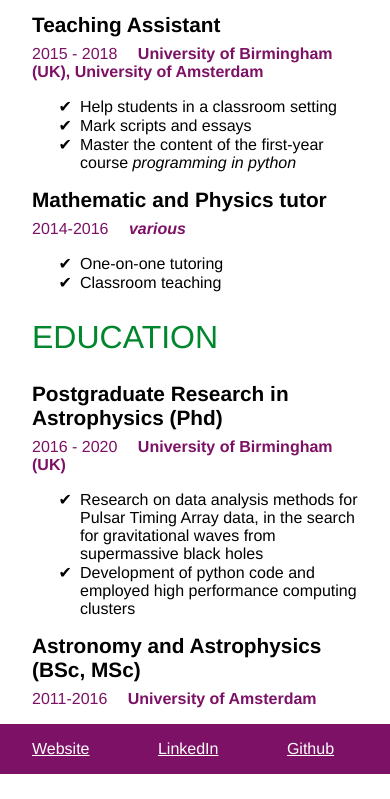
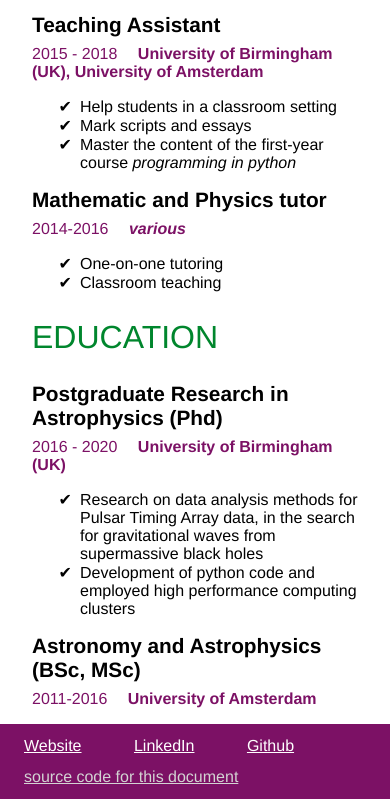
Before and after one commit to JayWearsSocks/jay-cv, a plain HTML site: page index.html in a window 390 px wide. Shown: the part 1584-2383 px from the top of the page. Before the commit the page ends 2358 px from the top, so only its background shows below. Drawn offline with Linux system fonts and the light colour scheme.

Commit message:
fix link to github and include link to source code

```diff
--- a/index.html
+++ b/index.html
@@ -191,9 +191,14 @@
     </div>
 
     <footer>
-        <a href="https://www.jaygoldstein.nl" target="_blank">Website</a>
-        <a href="https://www.linkedin.com/in/jay-goldstein-631b2b173/" target="_blank">LinkedIn</a>
-        <a href="https://github.com/Janna112358" target="_blank">Github</a>
+        <section class="contact">
+            <a href="https://www.jaygoldstein.nl" target="_blank">Website</a>
+            <a href="https://www.linkedin.com/in/jay-goldstein-631b2b173/" target="_blank">LinkedIn</a>
+            <a href="https://github.com/JayWearsSocks" target="_blank">Github</a>
+        </section>
+        <section class="source">
+            <a href="http://github.com/JayWearsSocks/jay-cv" target="_blank">source code for this document</a>
+        </section>
     </footer>
 
 </body>
--- a/resources/styles.css
+++ b/resources/styles.css
@@ -184,11 +184,34 @@ footer {
     background-size: cover;
     background-repeat: none;
 
-    color: white;
-    padding: 0 auto;
+    display: flex;
+    justify-content: space-between;
+    align-items: center;
 }
 
 footer a {
     display: inline-block;
-    padding: 1rem 2rem;
+    margin: 0.8rem 1.5rem;
 }
+
+footer section.contact {
+    color: white;
+}
+
+footer section.source {
+    color: lightgrey
+}
+
+@media only screen and (max-width: 600px) {
+  footer {
+    flex-direction: column;
+    align-items: flex-start;
+  }
+  footer section {
+    width: 100%;
+  }
+
+  footer section.source a {
+    margin-top: 0;
+  }
+}
```
